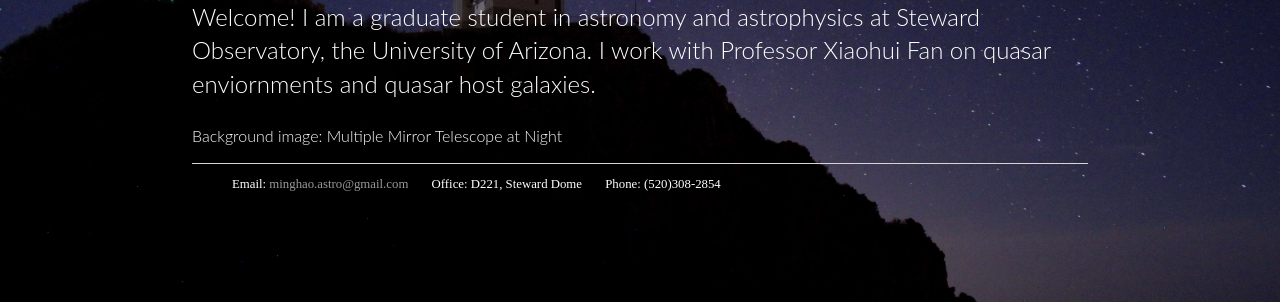
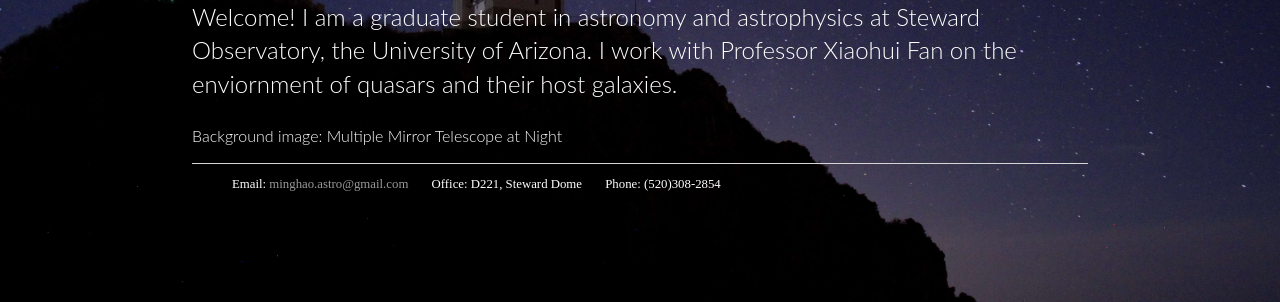
Before and after one commit to JianiDing/JianiDing.github.io, a Jekyll site: the page built from index.html, in a window 1280 px wide, cut to the strip 598-900 px from the top of the page. Built offline with Jekyll 4.4.1, drawn with Linux system fonts in a browser that asks for light colours.

Commit message:
Update index.html

```diff
--- a/index.html
+++ b/index.html
@@ -9,10 +9,11 @@ title: Minghao Yue
 	<img src="/Minghao.jpg" alt="Minghao observing at Kitt Peak National Observatory" style="width:50%;" align="middle">
 	<p style="font-family:lato light;font-size:100%;color:white">Minghao observing at Kitt Peak National Observatory</p>
 	</center>
-	<p style="font-family:lato light;color:white">Welcome! I am a graduate student in astronomy and astrophysics
+	<p style="font-family:lato light;color:white">
+		Welcome! I am a graduate student in astronomy and astrophysics
 		at Steward Observatory, the University of Arizona.
-		I work with Professor Xiaohui Fan on quasar enviornments
-		and quasar host galaxies.
+		I work with Professor Xiaohui Fan on the enviornment
+		of quasars and their host galaxies.
 	</p>
 	<p style="font-family:lato light;font-size:100%;color:white">Background image: Multiple Mirror Telescope at Night</p>
 </div><!-- /.blurb -->
```
